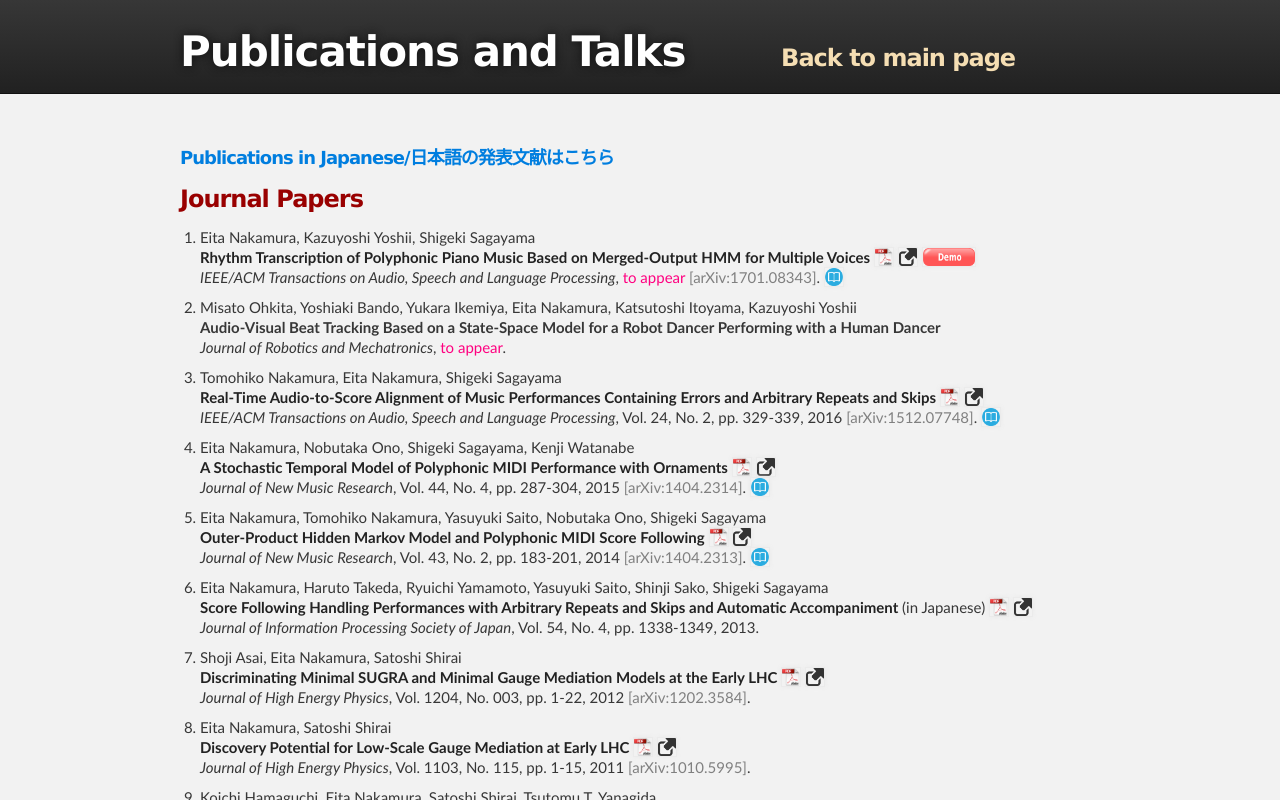
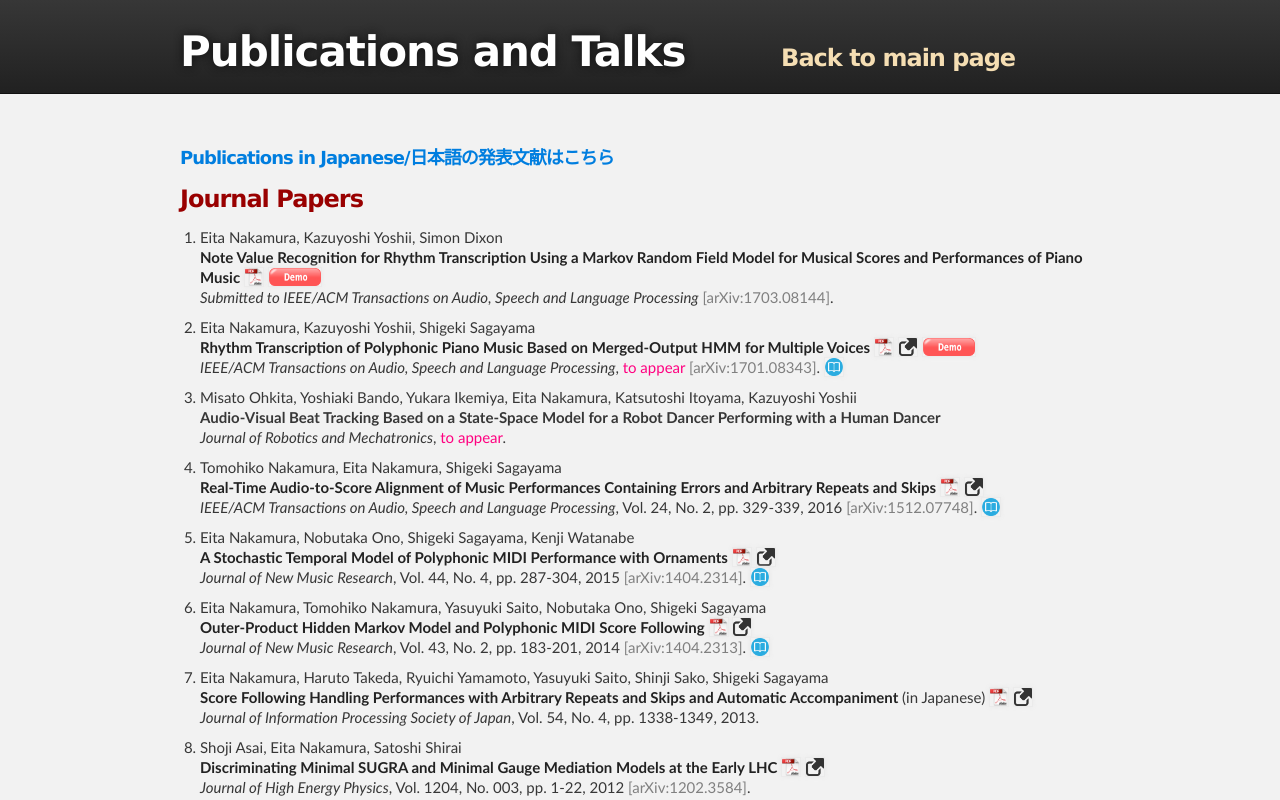
Before and after one commit to eita-nakamura/eita-nakamura.github.io, a plain HTML site: page eita-nakamura_publications.html in a window 1280 px wide. Shown: the top 800 px of the page. Drawn offline with Linux system fonts and the light colour scheme.

Commit message:
Add files via upload

```diff
--- a/eita-nakamura_publications.html
+++ b/eita-nakamura_publications.html
@@ -45,6 +45,10 @@
 
         <h3><font color="#990000">Journal Papers</font></h3>
         <ol class="pub">
+
+<li>Eita Nakamura, Kazuyoshi Yoshii, Simon Dixon<br>
+<strong><a href="https://arxiv.org/pdf/1703.08144v1.pdf"><font color="#222222">Note Value Recognition for Rhythm Transcription Using a Markov Random Field Model for Musical Scores and Performances of Piano Music</font></a></strong> <a href="https://arxiv.org/pdf/1703.08144v1.pdf"><img src="./images/pdf.png" height="18px" alt="PDF"></a> <a href="https://anonymous574868.github.io/demo.html"><img src="./images/demo.png" height="18px" alt="Demo"></a><br>
+<em>Submitted to IEEE/ACM Transactions on Audio, Speech and Language Processing</em> <a href="https://arxiv.org/abs/1703.08144"><font color="#808080">[arXiv:1703.08144]</font></a>.
 
 <li>Eita Nakamura, Kazuyoshi Yoshii, Shigeki Sagayama<br>
 <strong><a href="https://arxiv.org/pdf/1701.08343v1.pdf"><font color="#222222">Rhythm Transcription of Polyphonic Piano Music Based on Merged-Output HMM for Multiple Voices</font></a></strong> <a href="https://arxiv.org/pdf/1701.08343v1.pdf"><img src="./images/pdf.png" height="18px" alt="PDF"></a> <a href="https://doi.org/10.1109/TASLP.2017.2662479" target="_blank"><img src="./images/externallink.png" height="18px" alt="External Site"></a> <a href="http://anonymous4721029.github.io/demo.html"><img src="./images/demo.png" height="18px" alt="Demo"></a><br>
```
Also changed, not shown: index.html (+3 -0 lines).
